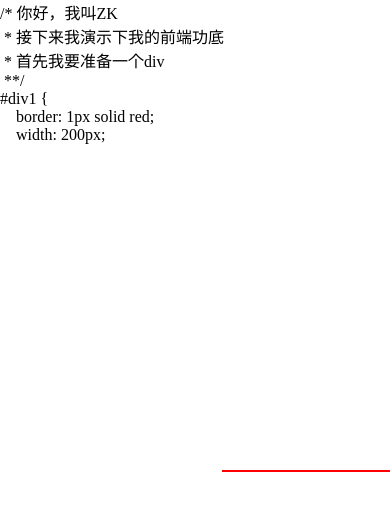
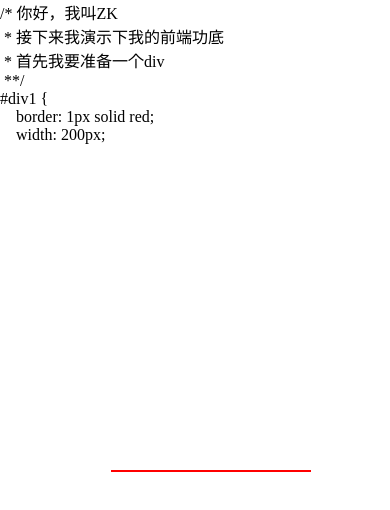
Before and after one commit to TITanZK/CV, a website: page src/index.html in a window 390 px wide. Shown: the top 510 px of the page. Drawn offline with Linux system fonts and the light colour scheme.

Commit message:
手机优化

```diff
--- a/src/style.css
+++ b/src/style.css
@@ -51,6 +51,8 @@
     position: relative;
     top: 0;
     right: 0;
+    left: 0;
+    transform: none;
     margin-left: auto;
     margin-right: auto;
   }
```
Also changed, not shown: dist/index.html, 4 other files.
